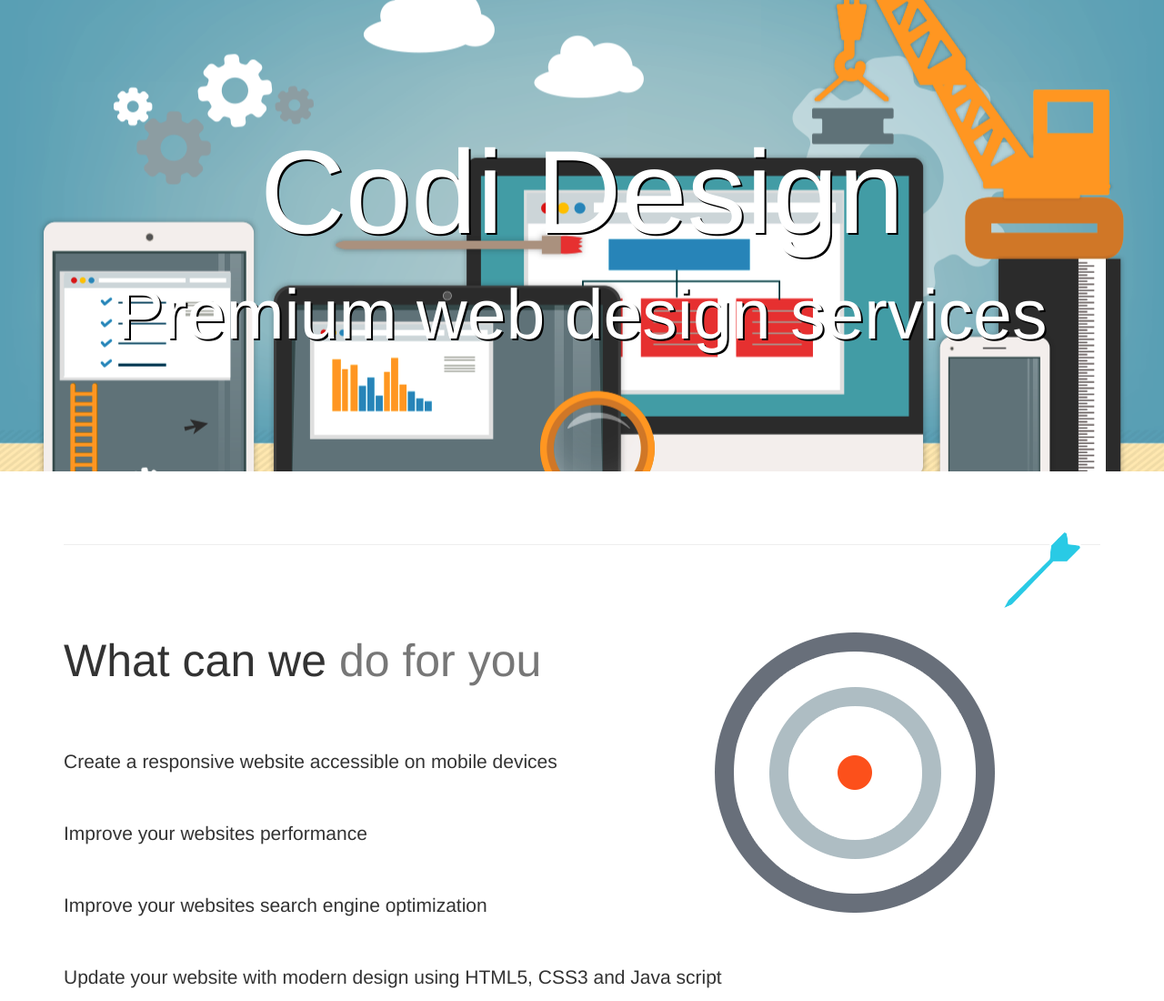
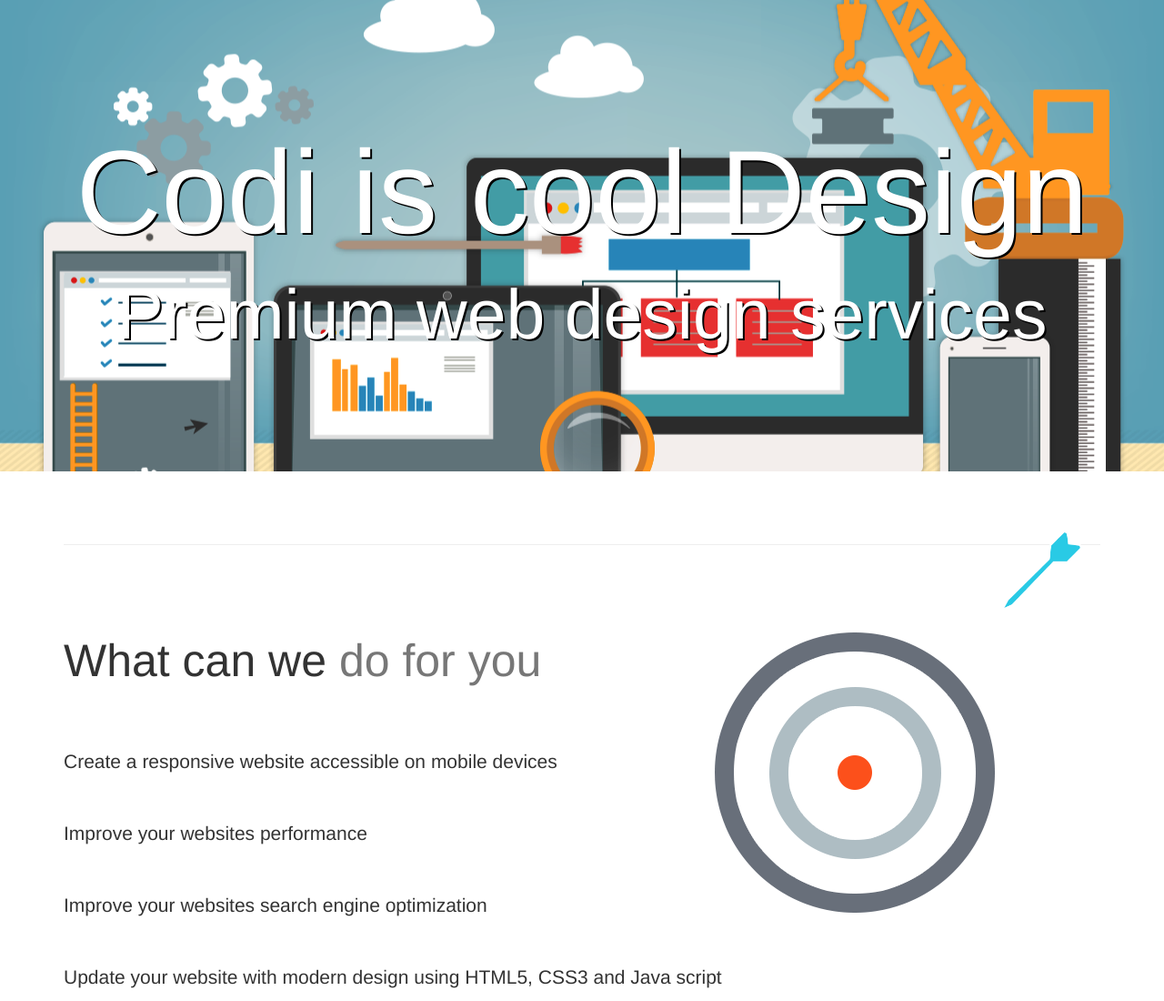
Before and after one commit to ConorHawk/CODI-occidental, a website: page index.html in a window 1280 px wide. Shown: the top 1100 px of the page at 91% size. Drawn offline with Linux system fonts and the light colour scheme.

Commit message:
codi is cool

```diff
--- a/index.html
+++ b/index.html
@@ -32,7 +32,7 @@
         <header class="header-image">
             <div class="headline">
                 <div class="container">
-                    <h1>Codi Design</h1>
+                    <h1>Codi is cool Design</h1>
                     <h2>Premium web design services</h2>
                 </div>
             </div>
```
